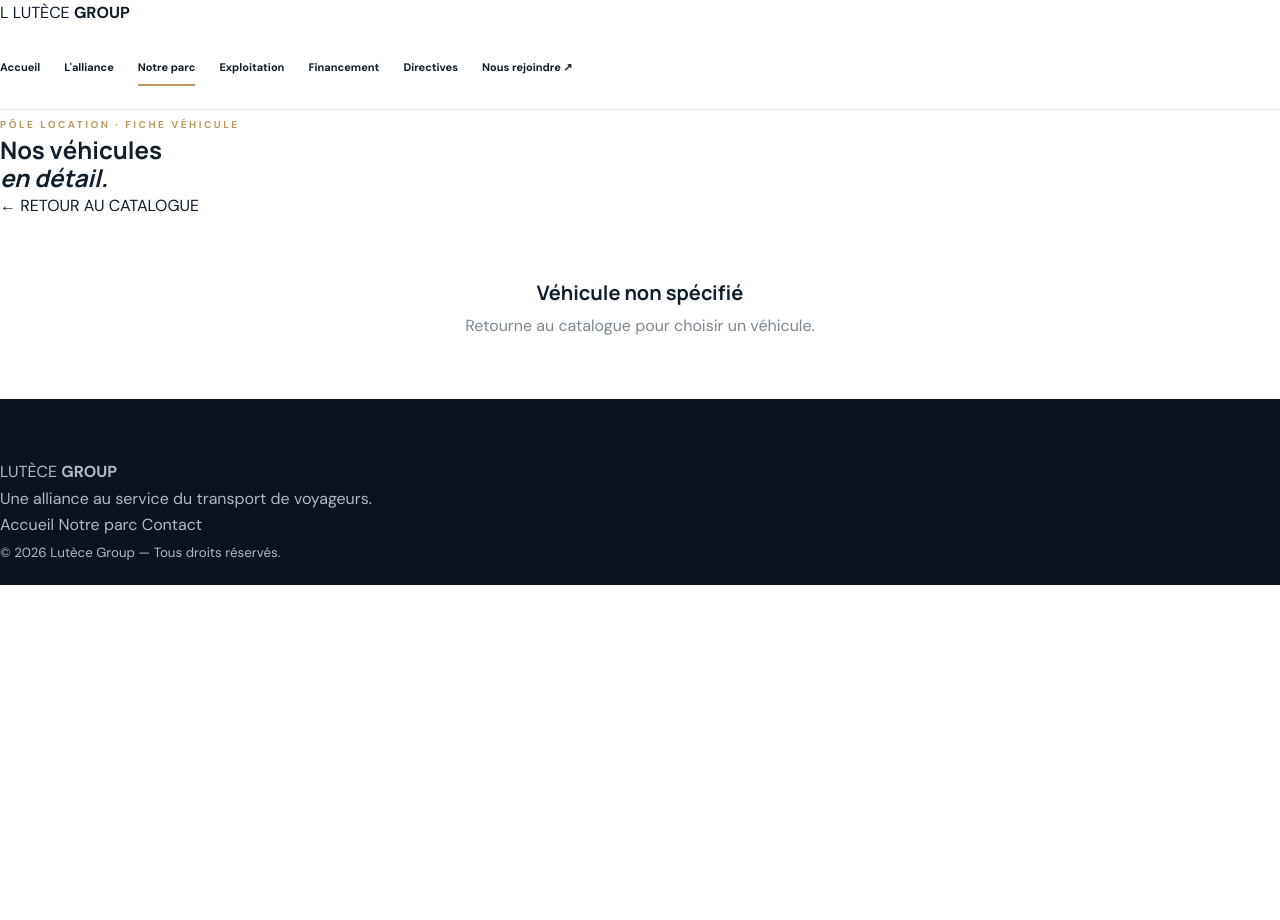
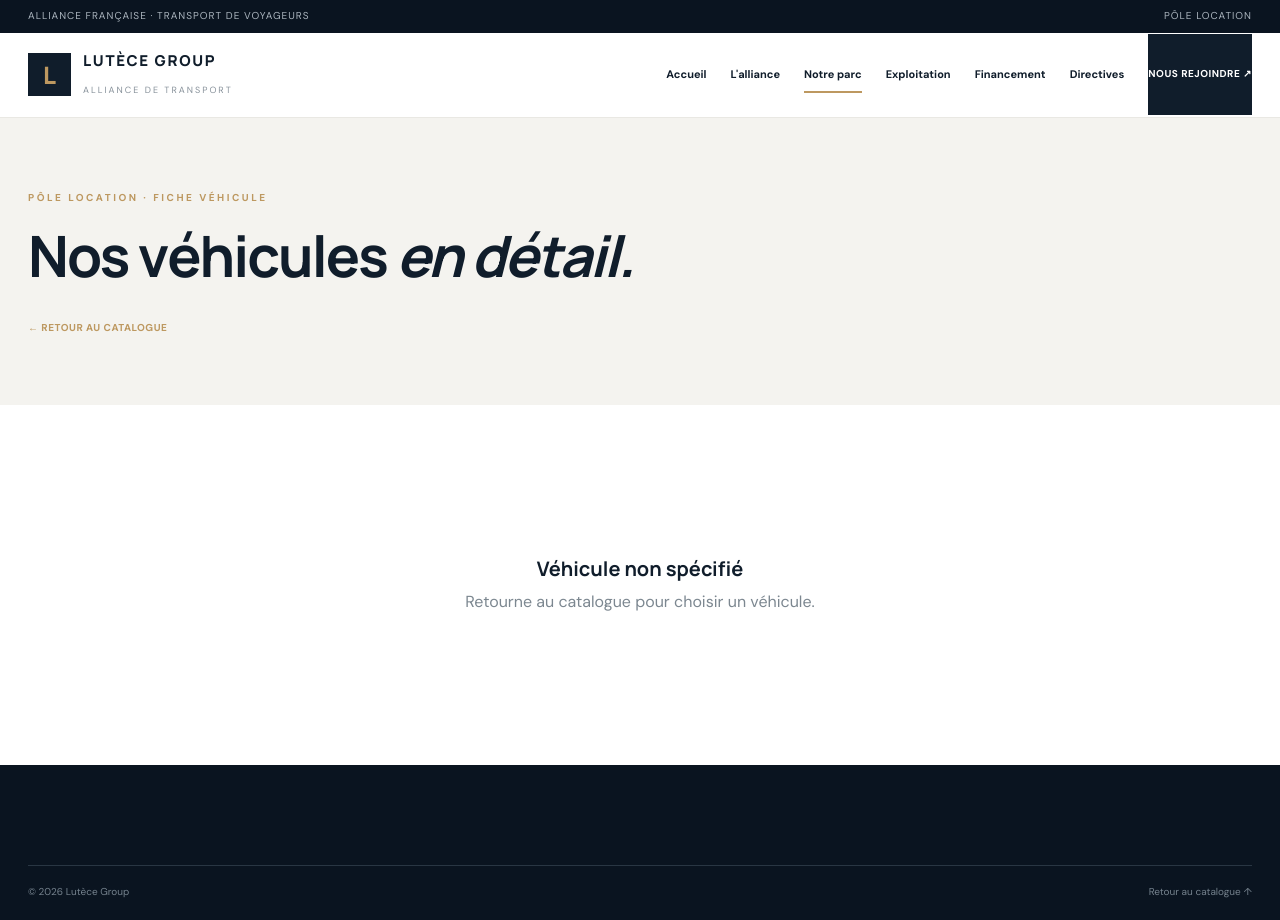
Before and after one commit to EliottM38/Lut-ce-group-site-public, a plain HTML site: page vehicule.html in a window 1280 px wide. Before the commit the page ends 800 px from the top, so only its background shows below. Drawn offline with Linux system fonts and the light colour scheme.

Commit message:
Refactor vehicule.html structure and content

```diff
--- a/vehicule.html
+++ b/vehicule.html
@@ -1,4 +1,3 @@
-
 <!DOCTYPE html>
 <html lang="fr">
 <head>
@@ -10,12 +9,20 @@
 </head>
 <body>
 
+<div class="topline">
+  <div class="container">
+    <span>ALLIANCE FRANÇAISE · TRANSPORT DE VOYAGEURS</span>
+    <span>PÔLE LOCATION</span>
+  </div>
+</div>
+
 <header class="site-header">
-  <a href="index.html" class="brand">
-    <span class="brand-mark">L</span>
-    <span>LUTÈCE <strong>GROUP</strong></span>
+  <div class="container header-inner">
+    <a href="index.html" class="logo">
+      <span class="logo-symbol">L</span>
+      <span><span class="logo-name">LUTÈCE GROUP</span><br><span class="logo-caption">Alliance de transport</span></span>
     </a>
-  <button class="menu-button" id="menuButton" aria-label="Ouvrir le menu">☰</button>
+    <button class="menu-button" id="menuButton">☰</button>
     <nav class="main-nav" id="mobileNav">
       <a href="index.html">Accueil</a>
       <a href="alliance.html">L'alliance</a>
@@ -23,36 +30,39 @@
       <a href="exploitation.html">Exploitation</a>
       <a href="financement.html">Financement</a>
       <a href="directives.html">Directives</a>
-    <a href="contact.html" class="nav-contact">Nous rejoindre ↗</a>
+      <a href="contact.html" class="header-contact">NOUS REJOINDRE ↗</a>
     </nav>
+  </div>
 </header>
 
 <main>
-  <section class="page-hero page-hero-compact">
+  <div class="page-intro">
+    <div class="container">
       <span class="eyebrow">PÔLE LOCATION · FICHE VÉHICULE</span>
-    <h1>Nos véhicules<br><em>en détail.</em></h1>
-    <a href="parc.html" class="text-link">← RETOUR AU CATALOGUE</a>
-  </section>
+      <h1>Nos véhicules <em>en détail.</em></h1>
+      <a href="parc.html" class="feature-link">← RETOUR AU CATALOGUE</a>
+    </div>
+  </div>
 
-  <section class="vehicle-detail-section section-padding">
+  <section class="section">
+    <div class="container">
       <div id="vehicleDetail">
         <div class="empty-state">
           <strong>Chargement de la fiche…</strong>
           Les caractéristiques du véhicule sont en cours de récupération.
         </div>
       </div>
+    </div>
   </section>
 </main>
 
 <footer class="site-footer">
-  <div class="footer-brand">LUTÈCE <strong>GROUP</strong></div>
-  <p>Une alliance au service du transport de voyageurs.</p>
-  <div class="footer-links">
-    <a href="index.html">Accueil</a>
-    <a href="parc.html">Notre parc</a>
-    <a href="contact.html">Contact</a>
+  <div class="container">
+    <div class="footer-bottom">
+      <span>© 2026 Lutèce Group</span>
+      <a href="parc.html">Retour au catalogue ↑</a>
     </div>
-  <small>© 2026 Lutèce Group — Tous droits réservés.</small>
+  </div>
 </footer>
 
 </body>
```
Lines whose indentation alone changed are shown as unchanged.
